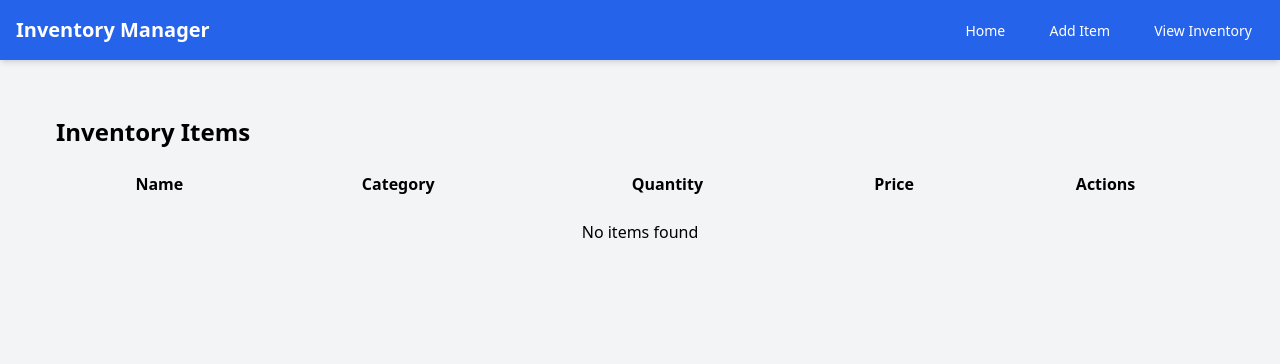
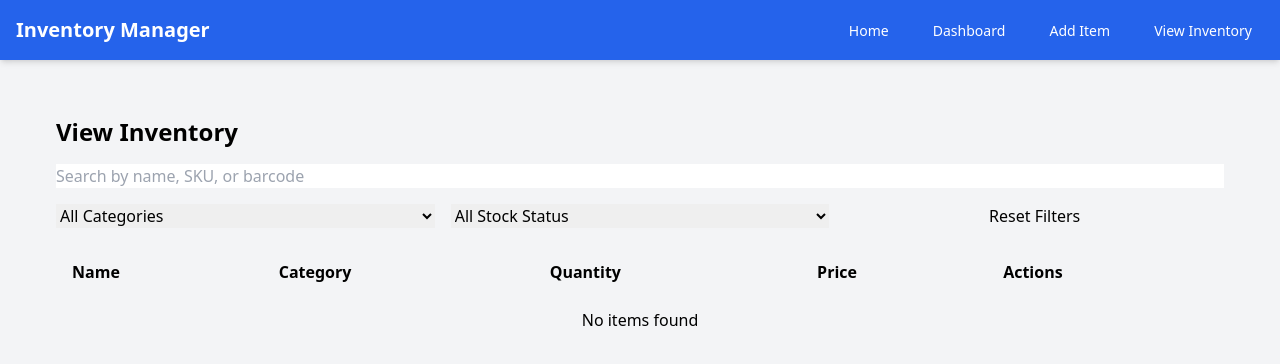
Before and after one commit to lovelyhany16/blackboxai-1743947774937, a plain HTML site: page view-items.html in a window 1280 px wide. Drawn offline with nearby package versions, Linux system fonts and the light colour scheme.

Commit message:
Add view-items.html 1743948529498

```diff
--- a/view-items.html
+++ b/view-items.html
@@ -13,6 +13,7 @@
             <h1 class="text-white text-xl font-bold">Inventory Manager</h1>
             <div class="space-x-4">
                 <a href="index.html" class="text-white hover:text-blue-200 px-3 py-2 rounded-md text-sm font-medium">Home</a>
+                <a href="dashboard.html" class="text-white hover:text-blue-200 px-3 py-2 rounded-md text-sm font-medium">Dashboard</a>
                 <a href="add-item.html" class="text-white hover:text-blue-200 px-3 py-2 rounded-md text-sm font-medium">Add Item</a>
                 <a href="view-items.html" class="text-white hover:text-blue-200 px-3 py-2 rounded-md text-sm font-medium">View Inventory</a>
             </div>
@@ -21,15 +22,42 @@
 
     <main class="container mx-auto p-6">
         <div class="card p-8">
-            <h2 class="text-2xl font-bold mb-4">Inventory Items</h2>
+            <h2 class="text-2xl font-bold mb-4">View Inventory</h2>
+
+            <!-- Search and Filter Section -->
+            <div class="mb-6">
+                <input type="text" id="search-bar" placeholder="Search by name, SKU, or barcode"
+                       class="form-input w-full mb-4" oninput="filterItems()">
+
+                <div class="grid grid-cols-1 md:grid-cols-3 gap-4">
+                    <select id="category-filter" class="form-input" onchange="filterItems()">
+                        <option value="">All Categories</option>
+                        <option value="Electronics">Electronics</option>
+                        <option value="Furniture">Furniture</option>
+                        <option value="Stationery">Stationery</option>
+                    </select>
+
+                    <select id="stock-filter" class="form-input" onchange="filterItems()">
+                        <option value="">All Stock Status</option>
+                        <option value="low">Low Stock (<5)</option>
+                        <option value="out">Out of Stock</option>
+                        <option value="in">In Stock</option>
+                    </select>
+
+                    <button class="btn-primary" onclick="resetFilters()">Reset Filters</button>
+                </div>
+            </div>
+
+            <!-- Inventory Table -->
+            <div class="overflow-x-auto">
                 <table class="table-auto w-full">
                     <thead>
-                    <tr>
-                        <th class="px-4 py-2">Name</th>
-                        <th class="px-4 py-2">Category</th>
-                        <th class="px-4 py-2">Quantity</th>
-                        <th class="px-4 py-2">Price</th>
-                        <th class="px-4 py-2">Actions</th>
+                        <tr class="bg-gray-100">
+                            <th class="px-4 py-2 text-left">Name</th>
+                            <th class="px-4 py-2 text-left">Category</th>
+                            <th class="px-4 py-2 text-left">Quantity</th>
+                            <th class="px-4 py-2 text-left">Price</th>
+                            <th class="px-4 py-2 text-left">Actions</th>
                         </tr>
                     </thead>
                     <tbody id="item-list">
@@ -37,6 +65,7 @@
                     </tbody>
                 </table>
             </div>
+        </div>
     </main>
 
     <script src="script.js"></script>
```
Lines whose indentation alone changed are shown as unchanged.
